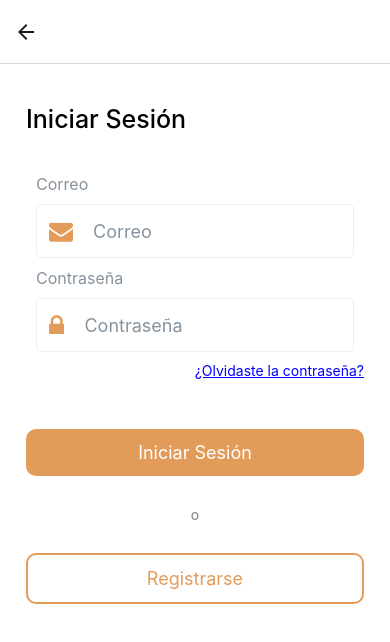
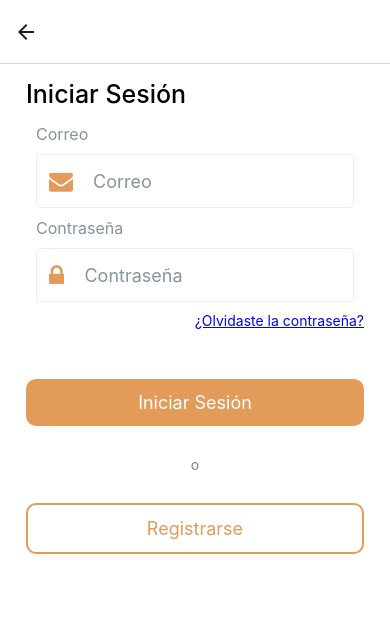
Before and after one commit to LinkCafe/LinkCafe_RN, a React Native app: screen /Login in a window 390 px wide. Shown: the top 642 px of the page. Built offline with nearby package versions, Linux system fonts and the light colour scheme.

Commit message:
mejoras visuales

```diff
--- a/pages/Home.jsx
+++ b/pages/Home.jsx
@@ -1,5 +1,5 @@
 import { ScrollView } from "react-native";
-import React, { useContext } from "react";
+import React, { useContext, useEffect } from "react";
 import Categories from "../components/Categories";
 import { SafeAreaView } from "react-native-safe-area-context";
 import Discussions from "../components/Discussions";
@@ -7,8 +7,7 @@ import Articles from "../components/Articles";
 import ThemeContext from "../context/ThemeContext";
 
 const Home = () => {
-  const { theme, toggleTheme } = useContext(ThemeContext)
-
+  const { theme } = useContext(ThemeContext);
   return (
     <SafeAreaView style={{ flex: 1, backgroundColor: theme == 'light' ? 'white' : '#202020'}}>
       <ScrollView>
--- a/pages/Login.jsx
+++ b/pages/Login.jsx
@@ -34,7 +34,7 @@ const Login = () => {
           <Text
             style={{
               width: "100%",
-              paddingVertical: 40,
+              paddingVertical: 15,
               textAlign: "left",
               fontSize: 25,
               fontWeight: 500,
--- a/pages/LoginHome.jsx
+++ b/pages/LoginHome.jsx
@@ -37,7 +37,7 @@ const LoginHome = () => {
           <Text style={{ textTransform: "capitalize", fontWeight: "bold" }}>
             expertos
           </Text>
-          , descubre el café y adquiere conocimiento veraz ✌
+          , descubre más sobre el café y adquiere conocimiento veraz. ✌
         </Text>
         <View style={style.interaccion}>
           <Button
--- a/pages/SignUp.jsx
+++ b/pages/SignUp.jsx
@@ -44,7 +44,7 @@ const SignUp = () => {
           <Text
             style={{
               width: "100%",
-              paddingVertical: 40,
+              paddingVertical: 15,
               textAlign: "left",
               fontSize: 25,
               fontWeight: 500,
```
